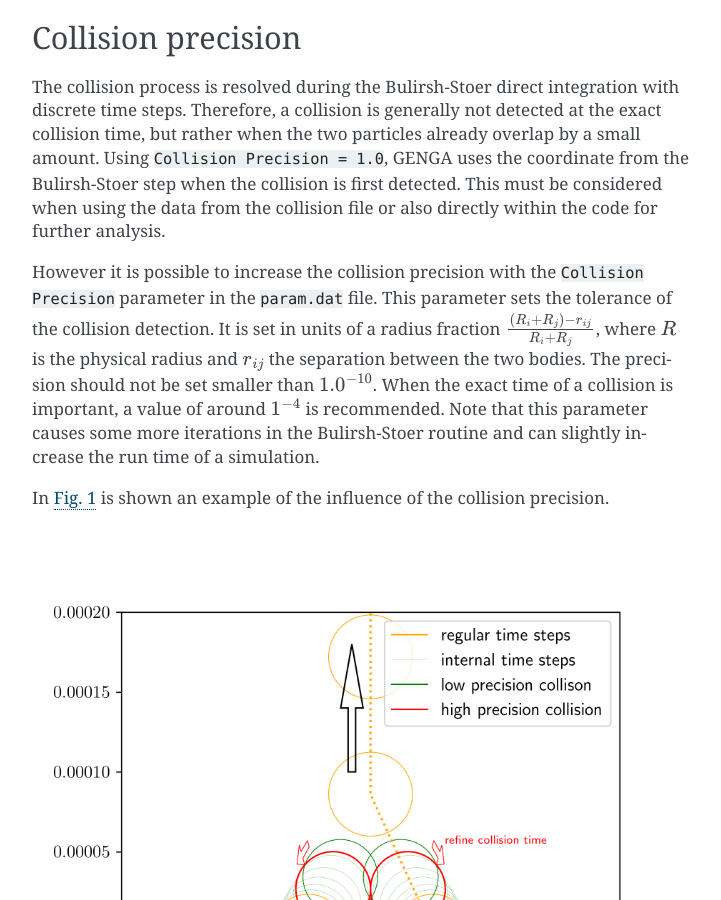
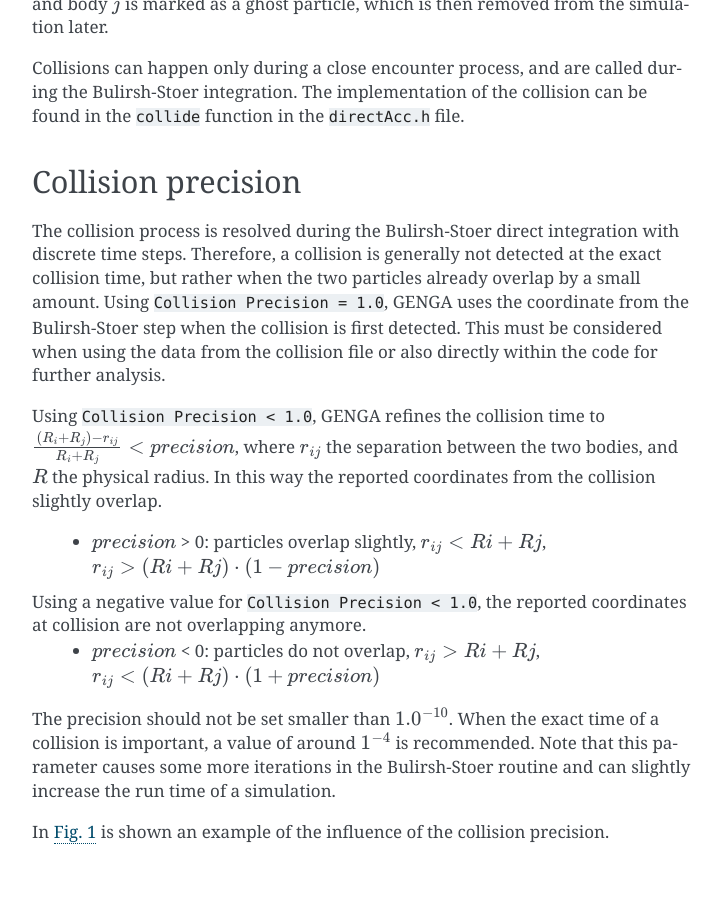
Before and after one commit to vinfreecs/genga, a Sphinx documentation site: the page built from docs/Collisions.rst, in a window 1280 px wide and 900 px high, scrolled down 1583 px. Shown: the whole window, without its empty margins (388-1109 px from the left). Built offline with Sphinx 7.4.7, drawn with Linux system fonts in a browser that asks for light colours; some of the changed text lies outside the part shown.

Commit message:
indlude negative collision precision and collision model option

```diff
--- a/docs/Collisions.rst
+++ b/docs/Collisions.rst
@@ -4,10 +4,13 @@ Collisions
 ==========
 
 A collision between two particles happens when the separation :math:`r_{ij}` between two bodies :math:`i` and :math:`j`
-gets smaller than the sum of their physical radii :math:`R_i + R_j`. The current version of GENGA treats collisions as
+gets smaller than (or close to) the sum of their physical radii :math:`R_i + R_j`. The current version of GENGA treats collisions as
 perfect inelastic mergers by forming one single bigger body. During this collision process, linear momentum is conserved,
 but not the energy, since a part of the kinetic energy and the potential self-energy is transferred into an internal energy
 :math:`U`. Angular momentum is conserved by transferring the angular momentum of the two bodies into the spin of the new body.
+
+The :literal:`Collision Model` option can be used to implement a different collision model than perfect merger. This can be done
+int the :literal:`collide` function in the file :literal:`directAcc.h`.
 
 
 When a collision happens, the coordinates of the two involved bodies are reported in the collision file (see :ref:`CollisionsFile`).
@@ -19,6 +22,8 @@ When a collision happens, the coordinates of the two involved bodies are reporte
 - :literal:`Collision Time Shift`, in units of a physical radius factor. (default :math:`1.0`)
 - :literal:`Stop at Collision`, flag to stop simulations at the first collision time (default 0)
 - :literal:`Stop Minimum Mass`, used for :ref:`StopAtCollision`, (default :math:`0`).
+- :literal:`Collision Model`, can be used to implement a different collision model. The default (0) is used for a perfect merger collision.
+
 
 | Relevant parameters in the :ref:`Define` are:
 
@@ -81,10 +86,16 @@ generally not detected at the exact collision time, but rather when the two part
 Using :literal:`Collision Precision = 1.0`, GENGA uses the coordinate from the Bulirsh-Stoer step when the collision is first detected.
 This must be considered when using the data from the collision file or also directly within the code for further analysis.
 
-However it is possible to increase the collision precision with the :literal:`Collision Precision` parameter in the :literal:`param.dat`
-file. This parameter sets the tolerance of the collision detection. It is set in units of a radius fraction
-:math:`\frac{(R_i + R_j) - r_{ij}}{R_i + R_j}`, where :math:`R` is the physical radius and :math:`r_{ij}` the separation between
-the two bodies. The precision should not be set smaller than :math:`1.0^{-10}`.
+Using :literal:`Collision Precision < 1.0`, GENGA refines the collision time to :math:`\frac{(R_i + R_j) - r_{ij}}{R_i + R_j} < precision`,
+where :math:`r_{ij}` the separation between the two bodies, and :math:`R` the physical radius. In this way the reported coordinates
+from the collision slightly overlap.
+
+  - :math:`precision` > 0: particles overlap slightly, :math:`r_{ij} < Ri + Rj`, :math:`r_{ij} > (Ri + Rj) \cdot (1 - precision)`
+
+Using a negative value for :literal:`Collision Precision < 1.0`, the reported coordinates at collision are not overlapping anymore.
+  - :math:`precision` < 0: particles do not overlap, :math:`r_{ij} > Ri + Rj`, :math:`r_{ij} < (Ri + Rj) \cdot (1 + precision)`
+
+The precision should not be set smaller than :math:`1.0^{-10}`.
 When the exact time of a collision is important, a value of around :math:`1^{-4}` is recommended.
 Note that this parameter causes some more iterations in the Bulirsh-Stoer routine and can slightly increase the run time
 of a simulation.
@@ -109,6 +120,8 @@ two bodies were separated by a factor :math:`f` times their physical radii. The
 :literal:`Collision Time Shift`. This option is especially useful when more complex collision models than perfect mergers are used.
 Backtraced collisions are only calculated when the involved bodies really will collide. If they will miss a collision and undergo
 a close flyby, then this option is not activated. This option can be combined with the :literal:`Collision Precision` option.
+
+This option is only activated for bodies with a mass larger than :literal:`Stop Minimum Mass`.
 
 Since multiple collisions can occur at a similar time, the backtrace option has to resolve every collision isolated. This can result
 in a longer run time of the code. Especially when many collisions occur.
```
Also changed, not shown: docs/Param.rst (+9 -2 lines), 9 other files.
